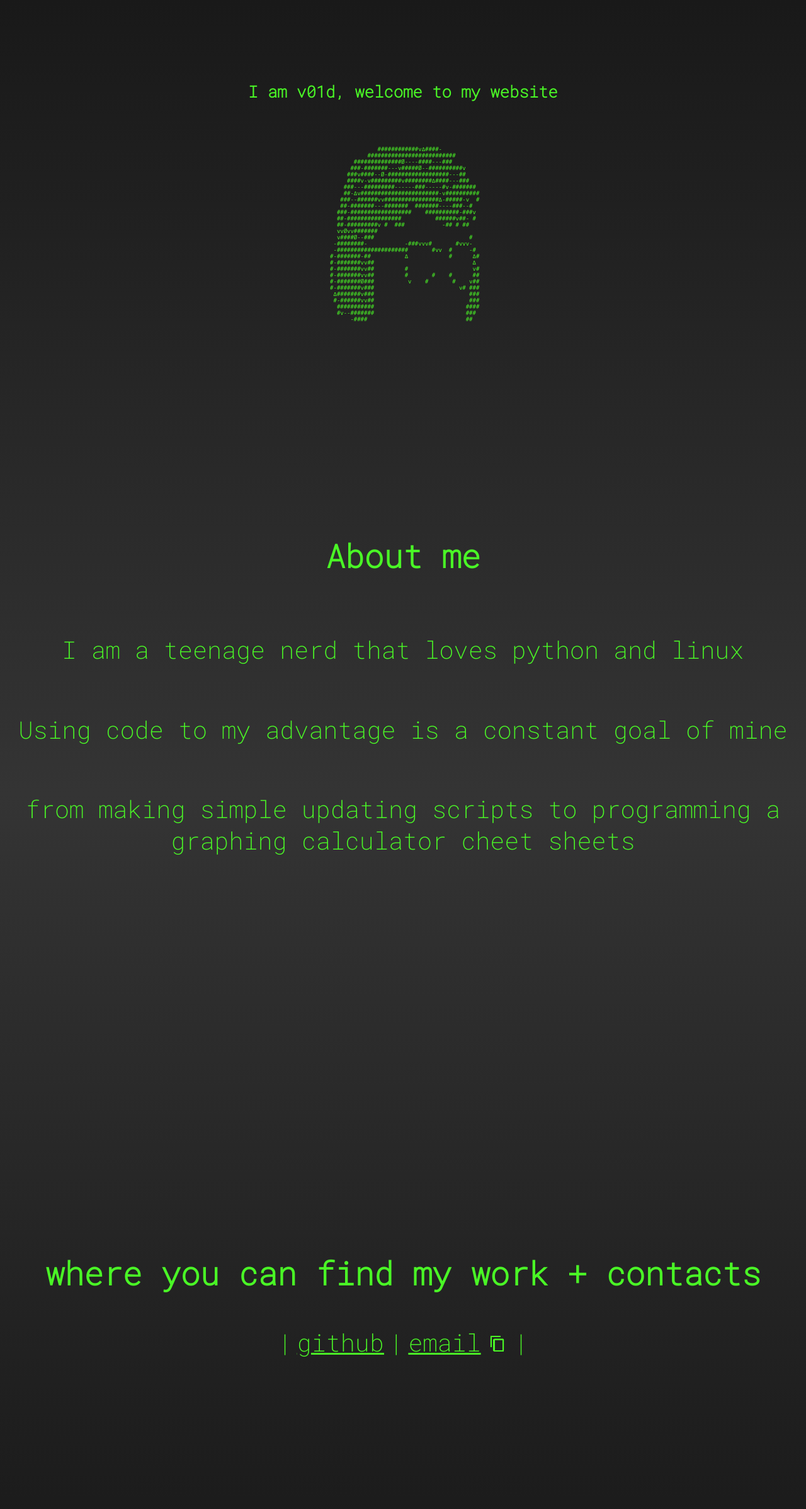
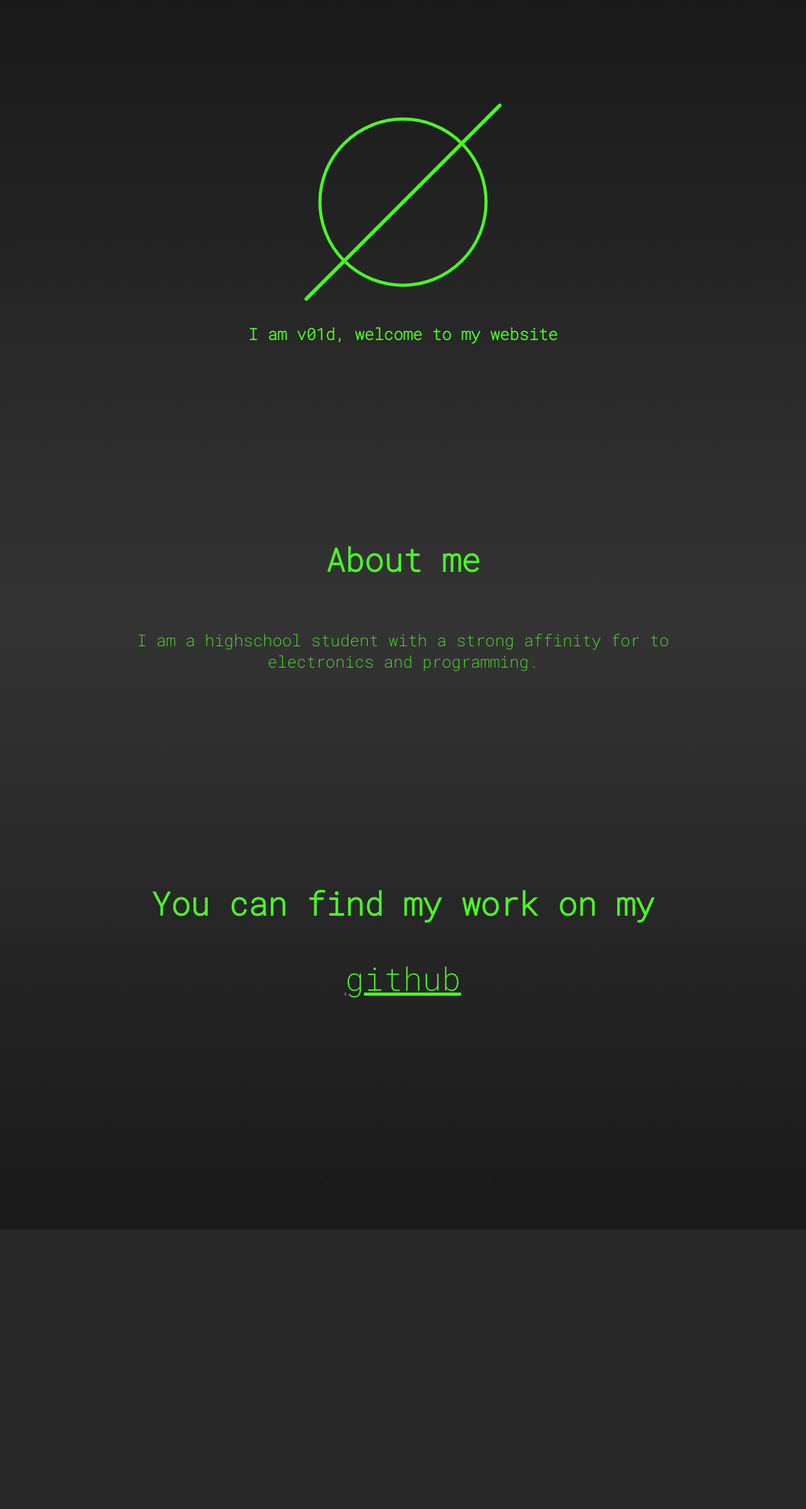
Before and after one commit to V01Ddev/v01d-website, a PHP site: page / in a window 1280 px wide. Shown: the top 2396 px of the page at 63% size. After the commit the page ends 1952 px from the top, so only its background shows below. Run offline with PHP 8.4, Linux system fonts and the light colour scheme.

Commit message:
Upgraded logo + Removed email + Updated about me

```diff
--- a/index.html
+++ b/index.html
@@ -19,42 +19,8 @@
 		<link rel="stylesheet" type="text/css" href="style.css">
 		<link rel="shortcut icon" type="image/ico" href="/logo.ico">
 
-
+        <img src='logo.svg', alt='logo'/>
 		<h6 id="typing"></h6>
-
-
-				<pre>
-               ############vΔ####-
-            ##########################
-        ##############Ø----####---###
-       ###-#######---v#####Ø--##########v
-      ###v####--Ø-##################---##
-      ####v-v#########v########Δ####---###
-     ###---#########------###-----#v-#######
-     ##-Δv#######################-v##########
-    ###--######vv################Δ-#####-v  #
-    ##-#######---#######  #######----###--#
-   ###-##################    ##########-###v
-   ##-################          ######v##- #
-   ##-#########v #  ###           -## # ##
-   vvØvv#######
-   v####Ø--###                            #
-  -########-           -###vvv#       #vvv-
-  -#####################       #vv  #     -#
- #-#######-##          Δ            #      Δ#
- #-#######vv##                             Δ
- #-#######vv##         #                   v#
- #-#######vv##         #       #    #      ##
- #-#######Ø###          v    #       #    v##
- #-#######v###                         v# ###
-  Δ#######v###                            ###
-  #-######vv##                            ###
-   ###########                           ####
-   #v--#######                           ###
-       -####                             ##
-
-        </pre>
-
 		</head>
 	</section>
 
@@ -72,41 +38,18 @@
 
 			<h3>About me</h3>
 
-            <p>I am a teenage nerd that loves python and linux</p>
-			<p>Using code to my advantage is a constant goal of mine</p>
-            <p>from making simple updating scripts to programming a graphing calculator cheet sheets</p>
-
+            <p>I am a highschool student with a strong affinity for to electronics and programming.</p>
 		</section>
 
 
 
 
-		<!-- My work and Contacts -->
+		<!-- My Work-->
 
 
-		<section id='workcontact'>
-
-
-			<h3>where you can find my work + contacts</h3>
-
-
-
-			<div id="links">
-
-				<a>|</a>
-
-				<a href="https://github.com/V01Ddev" target="_blank">github</a>
-
-				<a>|</a>
-
-				<a href="mailto:x.v.0.1.d.xhacking@gmail.com" target="_blank">email</a>
-
-				<button id="icon" onclick="myFunction()"><img src="copy_icon.png" alt="copy_btn"/></button>
-				<input type="text" hidden value="x.v.0.1.d.xhacking@gmail.com" id="myInput">
-				<a>|</a>
-
-
-			</div>
+		<section id='work'>
+			<h3>You can find my work on my </h3>
+            <a href="https://github.com/V01Ddev" target="_blank">github</a>
 		</section>
         <div id="h69">YOUR MOM</div>
 	</body>
--- a/style.css
+++ b/style.css
@@ -6,24 +6,19 @@ html {
     background: linear-gradient(180deg, rgba(25,25,25,1) 0%, rgba(52,52,52,1) 50%, rgba(25,25,25,1) 100%);
 }
 
-pre {
-    text-align: center;
-    white-space: pre;
-}
-
 h3 {
     text-align: center;
-    font-size: 7vw;
+    font-size: 8vw;
 }
 
 h6 {
     text-align: center;
-    font-size: 4vw;
+    font-size: 5vw;
     margin: 0 auto;
 }
 
 p {
-    font-size: 4vw;
+    font-size: 6vw;
 }
 
 a {
@@ -58,35 +53,41 @@ section {
 #home {
     display: flex;
     flex-direction: column;
-    padding-top: 20vw;
-    gap: 4vw;
+    justify-content: center;
+    align-self: center;
+    padding-top: 30vw;
+}
+
+img {
+    display: flex;
+    flex-direction: column;
+    align-self: center;
+    width: 50vw;
 }
 
 #aboutme {
     display: flex;
+    flex-direction: column;
     text-align: center;
-    padding-bottom: 22vw;
-    flex-direction: column;
+    padding-left: 10vw;
+    padding-right: 10vw;
 }
 
-#workcontact {
+#work {
     display: flex;
-    text-align: center;
+    flex-direction: column;
+    justify-content: center;
     margin-bottom: 20vw;
-    flex-direction: column;
+}
+
+a {
+    font-size: 10vw;
+    align-self: center;
 }
 
 
-#icon {
-    display: none;
-}
-
 /* BIG SCREEN */
 @media screen and (min-width: 768px){
-
-    pre {
-        font-size: 0.7vw;
-    }
 
     h3 {
         font-size: 4vw;
@@ -97,20 +98,7 @@ section {
     }
 
     p {
-        font-size: 3vw;
-    }
-
-    a {
-        align: center;
-        font-size: 3vw;
-    }
-
-    button {
-        background-color: Transparent;
-        border: none;
-        cursor:pointer;
-        outline:none;
-        width: auto;
+        font-size: 2vw;
     }
 
     #h69 {
@@ -125,18 +113,28 @@ section {
     }
 
     #home {
-        padding-top: 0;
+        padding-top: 0.1vw;
+    }
+
+    img {
+        width: 30vw;
     }
 
     #aboutme {
-        font-size: 1vw;
+        align-self: center;
+        padding-left: 10vw;
+        padding-right: 10vw;
     }
 
-    #workcontact {
-        font-size: 1vw;
-   }
+    #work {
+        display: flex;
+        align-self: center;
+        margin-bottom: 20vw;
+        flex-direction: column;
+    }
 
-    #icon {
-        display: inline;
-   }
+a {
+    font-size: 4vw;
+    align-self: center;
 }
+}
```
Also changed, not shown: copy_icon.png (deleted), copy_icon_phone.png (deleted), logo.ico, logo.svg.
